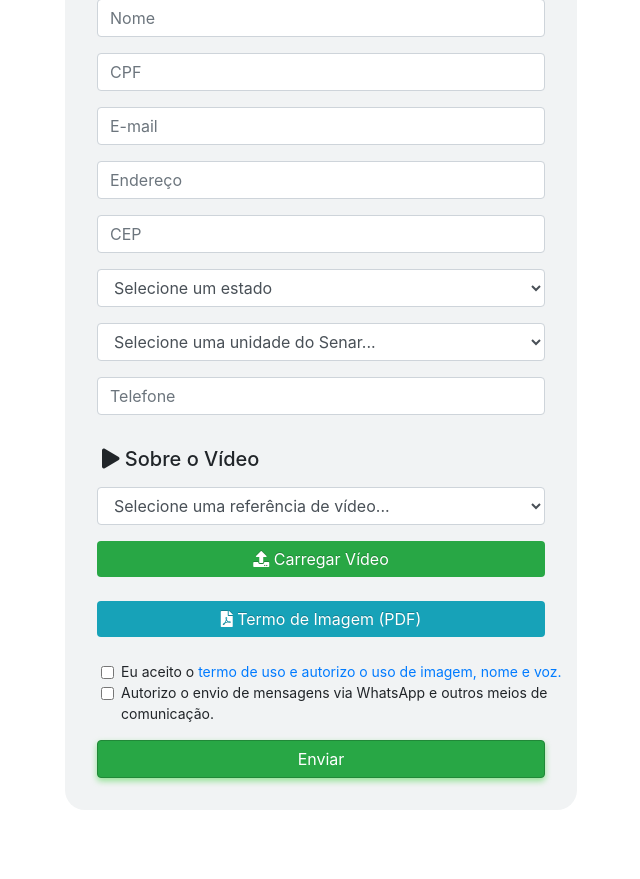
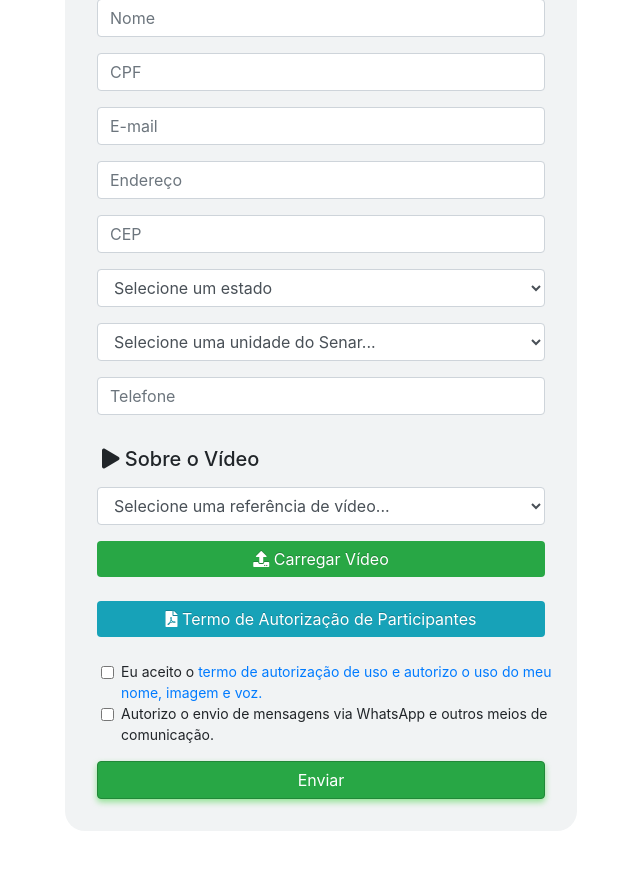
Before and after one commit to LucasAgroTech/cna_concurso, a Flask app: page / in a window 1280 px wide. Shown: the part 402-1281 px from the top of the page, without its empty margins (319-959 px from the left). Before the commit the page ends 1212 px from the top, so only its background shows below. Run offline with Flask 3, Linux system fonts and the light colour scheme; some libraries are stand-ins or nearby versions.

Commit message:
Atualizacao

```diff
--- a/app.py
+++ b/app.py
@@ -59,8 +59,8 @@ class FormEntry(db.Model):
     promocao = db.Column(db.String(100), nullable=True)
     assistencia = db.Column(db.String(100), nullable=True)
     link_arquivo = db.Column(db.String(200), nullable=True)
-    link_pdf = db.Column(db.String(200), nullable=False)
-    aceite_termos = db.Column(db.String(200), nullable=True)
+    link_pdf = db.Column(db.String(200), nullable=True)
+    aceite_termos = db.Column(db.String(200), nullable=False)
     aceite_whatsapp = db.Column(db.String(200), nullable=True)
     data_envio = db.Column(db.DateTime, nullable=False, default=datetime.now)
 
@@ -73,7 +73,6 @@ with app.app_context():
 def index():
     if request.method == "POST":
         form_data = request.form.to_dict()
-
         video_file = request.files.get("videoUpload")
         pdf_file = request.files.get("pdfUpload")
         email = request.form.get("email")
@@ -82,7 +81,6 @@ def index():
         # Verifica se o arquivo de vídeo foi enviado
         if not video_file:
             return jsonify({"error": "Arquivo de vídeo é obrigatório."}), 400
-
         # Verifica se o arquivo de vídeo tem um nome de arquivo válido e uma extensão de vídeo
         if not video_file.filename.lower().endswith((".mp4", ".avi", ".mov", ".mkv")):
             return (
@@ -94,33 +92,36 @@ def index():
                 400,
             )
 
-        # Verifica se o arquivo PDF foi enviado e se é um PDF
-        if not pdf_file or not pdf_file.filename.lower().endswith(".pdf"):
-            return (
-                jsonify(
-                    {"error": "Arquivo PDF é obrigatório e deve estar no formato PDF."}
-                ),
-                400,
-            )
+        try:
+            # Configuração de otimização de vídeo
+            upload_options = {
+                "resource_type": "video",
+                "folder": "video_uploads",
+                "quality": "auto:best",  # Otimiza a qualidade automaticamente
+                "format": "mp4",  # Define o formato de saída para mp4
+                "transformation": [
+                    {
+                        "width": 1280,  # Reduz a largura para 1280px
+                        "height": 720,  # Reduz a altura para 720px
+                        "crop": "scale",  # Redimensiona o vídeo mantendo as proporções
+                        "video_codec": "auto",  # Usa o melhor codec de vídeo disponível
+                        "bit_rate": "0.5m",  # Define a taxa de bits para compressão adicional
+                    }
+                ],
+            }
 
-        try:
-            # Tenta fazer o upload do vídeo
             upload_result_video = cloudinary.uploader.upload(
-                video_file, resource_type="video", folder="video_uploads"
+                video_file, **upload_options
             )
             link_video = upload_result_video.get("url")
-
-            # Tenta fazer o upload do PDF
             upload_result_pdf = cloudinary.uploader.upload(
                 pdf_file, resource_type="raw", folder="pdf_uploads"
             )
             link_pdf = upload_result_pdf.get("url")
 
-            # Obtém o horário de Brasília
             timezone_bsb = pytz.timezone("America/Sao_Paulo")
             bsb_time = datetime.now(timezone_bsb)
 
-            # Cria uma nova entrada no banco de dados
             new_entry = FormEntry(
                 nome=form_data.get("nome"),
                 cpf=form_data.get("cpf"),
@@ -146,40 +147,23 @@ def index():
             db.session.add(new_entry)
             db.session.commit()
 
-            # Preparando o conteúdo do e-mail utilizando um template HTML
-            to_email = email  # Usa o e-mail fornecido pelo usuário
-            subject = "Confirmação de Inscrição"
-
-            # Renderiza o template HTML como string, passando a variável 'responsavel' como 'nome_produtor'
             html_content = render_template(
                 "email_template.html", nome_produtor=responsavel
             )
-
-            # Dispara o e-mail após salvar a inscrição
-            send_email(to_email, subject, html_content)
+            send_email(email, "Confirmação de Inscrição", html_content)
 
             return jsonify(
                 {
-                    "message": "Vídeo e termo de imagem registrados com sucesso!",
+                    "message": "Inscrição confirmada com sucesso!",
                     "link_arquivo": link_video,
                     "link_pdf": link_pdf,
                 }
             )
 
         except cloudinary.exceptions.Error as cloudinary_error:
-            return (
-                jsonify(
-                    {"error": f"Erro ao fazer upload do vídeo: {str(cloudinary_error)}"}
-                ),
-                500,
-            )
+            return jsonify({"error": f"Erro no upload: {str(cloudinary_error)}"}), 500
         except Exception as e:
-            return (
-                jsonify(
-                    {"error": f"Ocorreu um erro ao processar sua solicitação: {str(e)}"}
-                ),
-                500,
-            )
+            return jsonify({"error": f"Erro no processamento: {str(e)}"}), 500
 
     return render_template("form.html")
 
--- a/templates/form.html
+++ b/templates/form.html
@@ -373,7 +373,6 @@
               Saúde e Segurança no Trabalho Rural
             </option>
             <option value="Meio Ambiente">Meio Ambiente</option>
-            <option value="Gestão Rural">Gestão Rural</option>
             <option value="Agricultura Digital">Agricultura Digital</option>
           </select>
         </div>
@@ -390,9 +389,6 @@
         <div class="form-group">
           <select class="form-control" id="promocao" name="promocao">
             <option value="">Selecione uma promoção...</option>
-            <option value="Alimentação e Nutrição">
-              Alimentação e Nutrição
-            </option>
             <option value="Cultura">Cultura</option>
             <option value="Organização Comunitária">
               Organização Comunitária
@@ -425,12 +421,9 @@
           <select class="form-control" id="assistencia" name="assistencia">
             <option value="">Selecione uma assistência...</option>
             <option value="Meio Ambiente">Meio Ambiente</option>
-            <option value="Aumento da Prdução">Aumento da Prdução</option>
-            <option value="Geração de renda e redução de Custps">
+            <option value="Aumento da Produção">Aumento da Produção</option>
+            <option value="Geração de renda e redução de Custos">
               Geração de renda e redução de Custos
-            </option>
-            <option value="Produzindo alimento com respeito ao meio ambiente">
-              Produzindo alimento com respeito ao meio ambiente
             </option>
             <option value="Qualidade de Vida">Qualidade de Vida</option>
           </select>
@@ -466,7 +459,8 @@
         </div>
         <div class="form-group">
           <label class="btn btn-upload-pdf">
-            <i class="fas fa-file-pdf"></i> Termo de Imagem (PDF)
+            <i class="fas fa-file-pdf"></i> Termo de Autorização de
+            Participantes
             <span
               id="pdf-file-name"
               style="display: block; font-size: 0.8em; font-weight: 300"
@@ -494,7 +488,8 @@
           <label class="form-check-label" for="acceptTerms">
             Eu aceito o
             <a href="javascript:void(0);" id="link-termo-de-uso">
-              termo de uso e autorizo o uso de imagem, nome e voz.
+              termo de autorização de uso e autorizo o uso do meu nome, imagem e
+              voz.
             </a>
           </label>
         </div>
```
